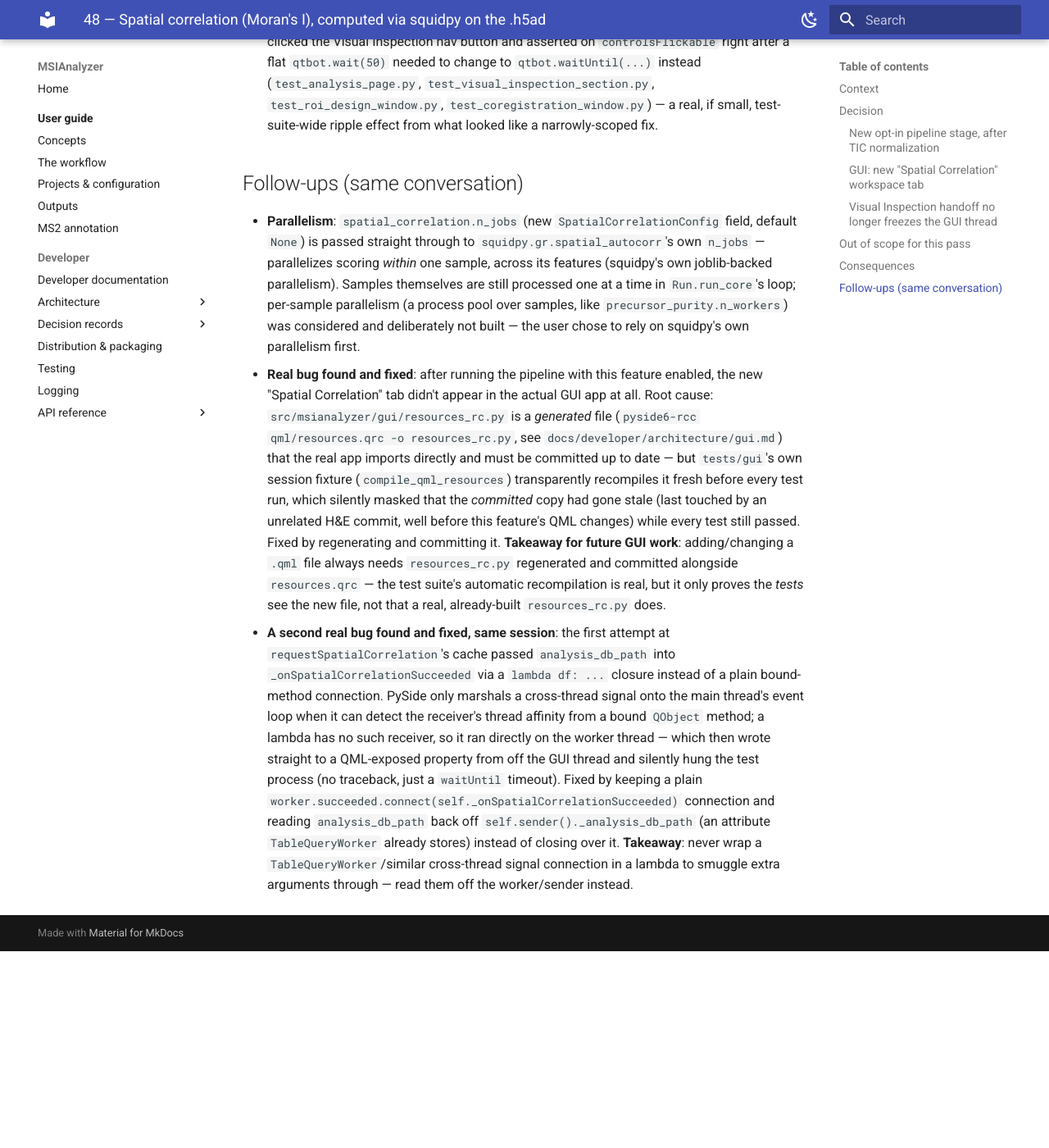
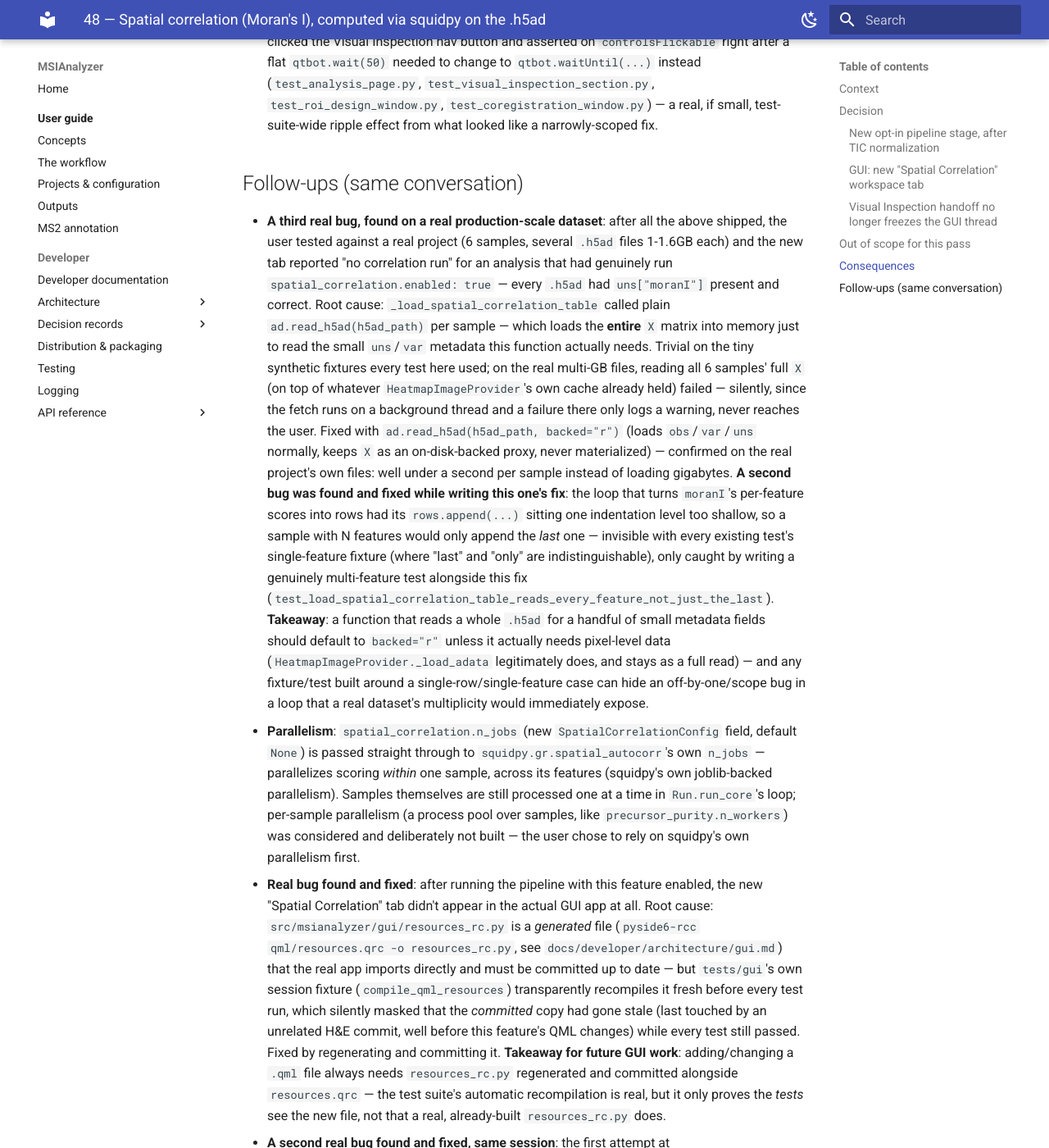
Before and after one commit to miotsdata/MSIAnalyzer, an MkDocs documentation site: the page built from docs/developer/adr/0048-spatial-correlation-morans-i.md, in a window 1280 px wide and 1400 px high, scrolled down 5230 px. Shown: the whole window at 82% size. Built offline with MkDocs 1.6.1 and Material for MkDocs 9.7.7, drawn with Linux system fonts in a browser that asks for light colours; before the commit the page ends 6390 px from its top, so only the background shows below that.

Commit message:
fix(spatial): read .h5ad in backed mode, fix a row-dropping loop bug
Real bug reported against a real production-scale project: an analysis
that had genuinely run spatial_correlation.enabled: true showed "no
correlation run" in the GUI. _load_spatial_correlation_table called
plain ad.read_h5ad(), which loads the entire X matrix into memory just
to read uns["moranI"]/var["mz"] — harmless on tiny test fixtures, but
this project's .h5ad files were 1-1.6GB each across 6 samples, and the
background-thread fetch failed silently (a failure there only logs a
warning, never reaches the user). Switched to
ad.read_h5ad(path, backed="r"): loads obs/var/uns normally, keeps X as
an on-disk-backed proxy, confirmed well under a second per sample on
the real files instead of loading gigabytes.

Also fixes a second bug found while writing this one's test: the loop
turning moranI's per-feature scores into rows had rows.append() one
indentation level too shallow, so a sample with N features only kept
the last one. Invisible with every existing test's single-feature
fixture; caught by a new multi-feature regression test.

Co-Authored-By: Claude Sonnet 5 <noreply@anthropic.com>

```diff
--- a/docs/developer/adr/0048-spatial-correlation-morans-i.md
+++ b/docs/developer/adr/0048-spatial-correlation-morans-i.md
@@ -252,6 +252,38 @@ be shown before it's ever displayed.
 
 ## Follow-ups (same conversation)
 
+- **A third real bug, found on a real production-scale dataset**: after
+  all the above shipped, the user tested against a real project (6
+  samples, several `.h5ad` files 1-1.6GB each) and the new tab reported
+  "no correlation run" for an analysis that had genuinely run
+  `spatial_correlation.enabled: true` — every `.h5ad` had `uns["moranI"]`
+  present and correct. Root cause: `_load_spatial_correlation_table`
+  called plain `ad.read_h5ad(h5ad_path)` per sample — which loads the
+  **entire** `X` matrix into memory just to read the small `uns`/`var`
+  metadata this function actually needs. Trivial on the tiny synthetic
+  fixtures every test here used; on the real multi-GB files, reading all
+  6 samples' full `X` (on top of whatever `HeatmapImageProvider`'s own
+  cache already held) failed — silently, since the fetch runs on a
+  background thread and a failure there only logs a warning, never
+  reaches the user. Fixed with `ad.read_h5ad(h5ad_path, backed="r")`
+  (loads `obs`/`var`/`uns` normally, keeps `X` as an on-disk-backed
+  proxy, never materialized) — confirmed on the real project's own files:
+  well under a second per sample instead of loading gigabytes.
+  **A second bug was found and fixed while writing this one's fix**: the
+  loop that turns `moranI`'s per-feature scores into rows had its
+  `rows.append(...)` sitting one indentation level too shallow, so a
+  sample with N features would only append the *last* one — invisible
+  with every existing test's single-feature fixture (where "last" and
+  "only" are indistinguishable), only caught by writing a genuinely
+  multi-feature test alongside this fix
+  (`test_load_spatial_correlation_table_reads_every_feature_not_just_the_last`).
+  **Takeaway**: a function that reads a whole `.h5ad` for a handful of
+  small metadata fields should default to `backed="r"` unless it
+  actually needs pixel-level data (`HeatmapImageProvider._load_adata`
+  legitimately does, and stays as a full read) — and any fixture/test
+  built around a single-row/single-feature case can hide an
+  off-by-one/scope bug in a loop that a real dataset's multiplicity
+  would immediately expose.
 - **Parallelism**: `spatial_correlation.n_jobs` (new `SpatialCorrelationConfig`
   field, default `None`) is passed straight through to
   `squidpy.gr.spatial_autocorr`'s own `n_jobs` — parallelizes scoring
```
Also changed, not shown: 2 other files.
